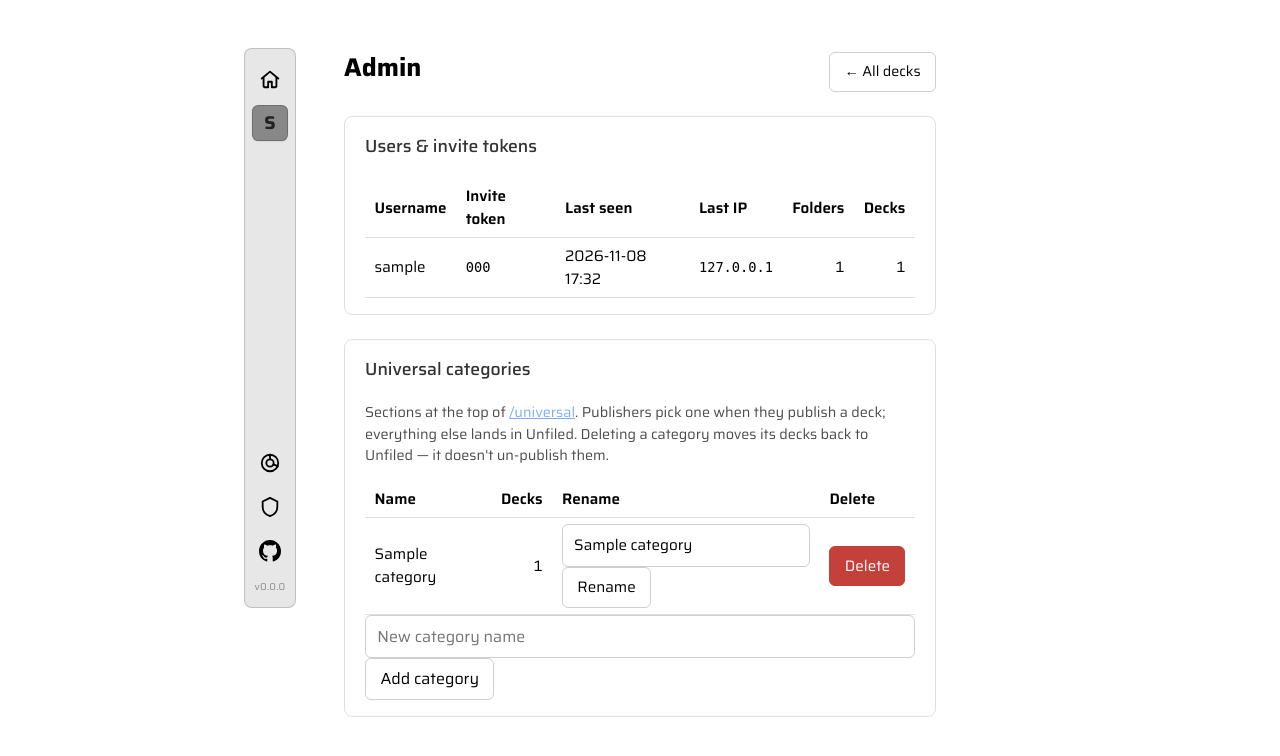
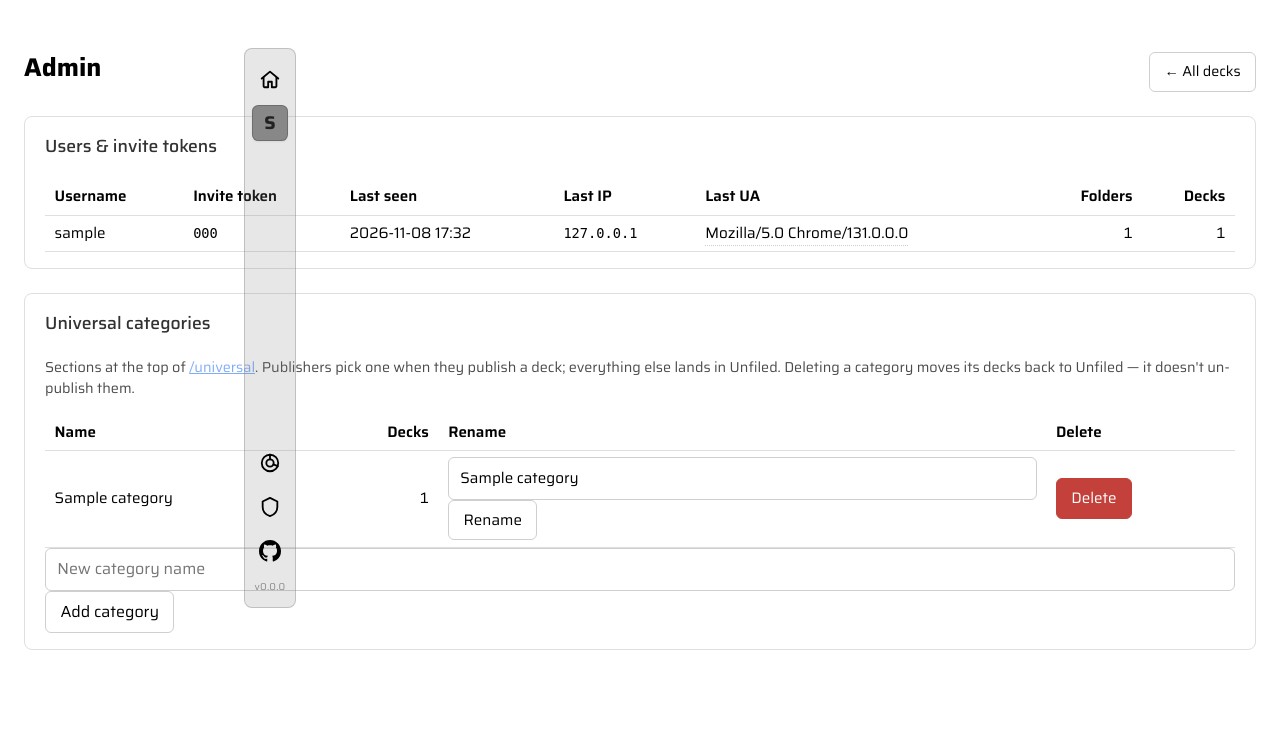
Before and after one commit to mikedewar/crazy-cram, a Flask app: page /admin in a window 1280 px wide. Shown: the top 756 px of the page. Run offline with Flask 3, Linux system fonts and the light colour scheme; a user stored in the database is signed in; tables that the repository leaves empty hold one stand-in row (values such as "Sample post"); some libraries are stand-ins or nearby versions.

Commit message:
Admin panel: add Last UA column, widen admin page, contain table overflow
- Add User.last_seen_ua (migration 0014), written alongside IP in the
  before_request hook.
- Admin table gains a 'Last UA' column (ellipsis + <abbr title=...>
  tooltip so the full UA is one hover away).
- Wrap both admin tables in .admin-table-scroll (overflow-x: auto) so
  the <section> never bursts on the right — the table scrolls inside.
- New .page-wide body class; admin.html opts in so main stretches to
  68rem instead of 32rem, which fits all 7 columns on desktop with no
  horizontal scroll.
- Date column gets .nowrap so '2026-11-08 17:03' stays on one line.

```diff
--- a/app.py
+++ b/app.py
@@ -142,13 +142,16 @@ def _touch_last_seen():
     now = datetime.now(timezone.utc).replace(tzinfo=None)
     prev = current_user.last_seen_at
     ip = request.remote_addr
+    ua = (request.headers.get("User-Agent") or "")[:500] or None
     if (
         prev is None
         or (now - prev).total_seconds() >= LAST_SEEN_WRITE_INTERVAL_S
         or current_user.last_seen_ip != ip
+        or current_user.last_seen_ua != ua
     ):
         current_user.last_seen_at = now
         current_user.last_seen_ip = ip
+        current_user.last_seen_ua = ua
         db.session.commit()
 
 
@@ -194,6 +197,7 @@ class User(UserMixin, db.Model):
     last_login_at = db.Column(db.DateTime, nullable=True)
     last_seen_at = db.Column(db.DateTime, nullable=True)
     last_seen_ip = db.Column(db.String(45), nullable=True)
+    last_seen_ua = db.Column(db.String(500), nullable=True)
 
 
 class InviteCode(db.Model):
@@ -2251,6 +2255,7 @@ def admin():
             "invite_code": invite_by_user.get(u.id),
             "last_seen_at": u.last_seen_at,
             "last_seen_ip": u.last_seen_ip,
+            "last_seen_ua": u.last_seen_ua,
             "folders": folder_counts.get(u.id, 0),
             "decks": deck_counts.get(u.id, 0),
         }
--- a/static/style.css
+++ b/static/style.css
@@ -2,6 +2,7 @@
 * { box-sizing: border-box; }
 body { font: 16px/1.5 "Saira", system-ui, sans-serif; margin: 0; }
 main { max-width: 32rem; margin: 3rem auto; padding: 0 1.5rem; }
+body.page-wide main { max-width: 68rem; }
 /* The fixed sidebar is pinned to the left (0.5rem + 3.25rem wide) with a
    1.5rem gutter. Once the viewport is too narrow to keep `main` centered
    clear of it, reserve the sidebar's column so `main` shrinks against the
@@ -86,6 +87,7 @@ a { color: #4c8bf5; }
 .sidebar-folder:focus-visible { outline: 2px solid #4c8bf5; outline-offset: 2px; }
 
 main { max-width: 40rem; }
+body.page-wide main { max-width: none; }
 
 .page-head {
   display: flex; justify-content: space-between; align-items: baseline;
@@ -662,6 +664,7 @@ a[aria-disabled="true"].btn { background: #8886; border-color: #8886; pointer-ev
 
 /* --- Admin -------------------------------------------------------- */
 
+.admin-table-scroll { width: 100%; overflow-x: auto; }
 .admin-table { width: 100%; border-collapse: collapse; font-size: .95rem; }
 .admin-table th, .admin-table td {
   text-align: left; padding: .4rem .6rem;
@@ -669,7 +672,19 @@ a[aria-disabled="true"].btn { background: #8886; border-color: #8886; pointer-ev
 }
 .admin-table th { font-weight: 600; }
 .admin-table .num { text-align: right; font-variant-numeric: tabular-nums; }
+.admin-table .nowrap { white-space: nowrap; }
 .admin-table code { font-size: .9em; }
+.admin-table .ua {
+  max-width: 22ch;
+  overflow: hidden;
+  text-overflow: ellipsis;
+  white-space: nowrap;
+}
+.admin-table .ua abbr {
+  text-decoration: none;
+  border-bottom: 1px dotted #8886;
+  cursor: help;
+}
 
 /* --- Learn mode --------------------------------------------------- */
 
--- a/templates/admin.html
+++ b/templates/admin.html
@@ -1,5 +1,6 @@
 {% extends "base.html" %}
 {% block title %}Admin — Crazy-Cram{% endblock %}
+{% block body_class %}page-wide{% endblock %}
 {% block content %}
 <div class="page-head">
   <h1>Admin</h1>
@@ -11,13 +12,15 @@
 <section class="account-panel">
   <h2>Users &amp; invite tokens</h2>
   {% if user_rows %}
-  <table class="admin-table">
+  <div class="admin-table-scroll">
+  <table class="admin-table admin-users">
     <thead>
       <tr>
         <th>Username</th>
         <th>Invite token</th>
         <th>Last seen</th>
         <th>Last IP</th>
+        <th class="ua">Last UA</th>
         <th class="num">Folders</th>
         <th class="num">Decks</th>
       </tr>
@@ -33,7 +36,7 @@
           <span class="muted">—</span>
           {% endif %}
         </td>
-        <td>
+        <td class="nowrap">
           {% if row.last_seen_at %}
           {{ row.last_seen_at.strftime('%Y-%m-%d %H:%M') }}
           {% else %}
@@ -47,12 +50,20 @@
           <span class="muted">—</span>
           {% endif %}
         </td>
+        <td class="ua">
+          {% if row.last_seen_ua %}
+          <abbr title="{{ row.last_seen_ua }}">{{ row.last_seen_ua }}</abbr>
+          {% else %}
+          <span class="muted">—</span>
+          {% endif %}
+        </td>
         <td class="num">{{ row.folders }}</td>
         <td class="num">{{ row.decks }}</td>
       </tr>
       {% endfor %}
     </tbody>
   </table>
+  </div>
   {% else %}
   <p class="muted">No users yet.</p>
   {% endif %}
@@ -67,6 +78,7 @@
   </p>
 
   {% if category_rows %}
+  <div class="admin-table-scroll">
   <table class="admin-table">
     <thead>
       <tr>
@@ -104,6 +116,7 @@
       {% endfor %}
     </tbody>
   </table>
+  </div>
   {% else %}
   <p class="muted">No categories yet.</p>
   {% endif %}
--- a/templates/base.html
+++ b/templates/base.html
@@ -9,7 +9,7 @@
   <link rel="stylesheet" href="https://fonts.googleapis.com/css2?family=Saira:wght@400;500;600;700&display=swap">
   <link rel="stylesheet" href="{{ url_for('static', filename='style.css') }}?v={{ asset_version }}">
 </head>
-<body>
+<body class="{% block body_class %}{% endblock %}">
   <nav class="sidebar" aria-label="Primary">
     <a class="sidebar-btn" href="{{ url_for('home') }}" aria-label="Home">
       <svg width="22" height="22" viewBox="0 0 24 24" fill="none" stroke="currentColor"
```
Also changed, not shown: migrations/versions/0014_user_last_seen_ua.py (added, +44 -0 lines), tests/test_admin.py (+3 -1 lines).
